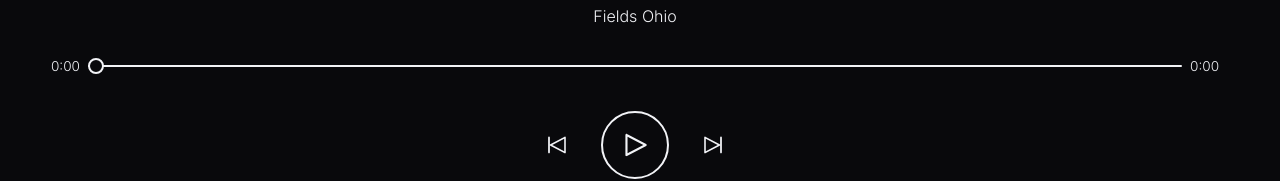
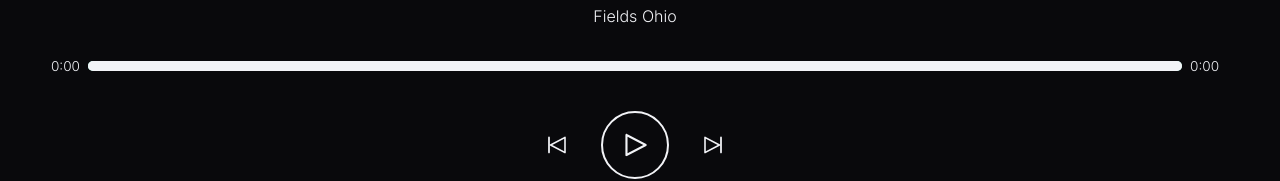
Before and after one commit to double-vee/next-music-player, a Next.js app: page / in a window 1280 px wide. Shown: the part 522-703 px from the top of the page. Built offline with nearby package versions, Linux system fonts and the light colour scheme.

Commit message:
Calculated playback progress and added it to the timeData state, re-styled the input using the progress value

```diff
--- a/src/components/Controls/Controls.jsx
+++ b/src/components/Controls/Controls.jsx
@@ -17,6 +17,7 @@ export default function Controls({
   const [timeData, setTimeData] = useState({
     currentTime: 0,
     duration: 0,
+    progress: 0,
   });
 
   useEffect(() => {
@@ -83,10 +84,21 @@ export default function Controls({
   };
 
   const updateTime = (e) => {
+    let progress = 0;
+    let duration = e.target.duration;
+    let currentTime = e.target.currentTime;
+
+    if (typeof duration === 'number' && duration > 0) {
+      progress = Math.floor((currentTime / duration) * 100);
+    }
+
+    console.log(duration, currentTime, progress);
+
     setTimeData({
       ...timeData,
-      currentTime: e.target.currentTime,
-      duration: e.target.duration,
+      currentTime,
+      duration,
+      progress,
     });
   };
 
@@ -103,6 +115,7 @@ export default function Controls({
     <div className="controls-wrapper">
       <div className="time-control">
         <p>{formatTime(timeData.currentTime)}</p>
+        <div className="input-wrapper">
           <input
             type="range"
             min={0}
@@ -110,6 +123,15 @@ export default function Controls({
             value={timeData.currentTime}
             onChange={setTime}
           />
+          <div
+            className="progress-indicator"
+            style={{
+              transform: `translateX(${
+                timeData.progress < 99 ? timeData.progress : 100
+              }%)`,
+            }}
+          ></div>
+        </div>
         <p>{timeData.duration ? formatTime(timeData.duration) : '0:00'}</p>
       </div>
       <div className="play-control">
--- a/src/styles/_controls.scss
+++ b/src/styles/_controls.scss
@@ -13,38 +13,51 @@
   align-items: center;
   gap: 0.5rem;
 
+  .input-wrapper {
+    display: flex;
+    align-items: center;
+    position: relative;
+    width: 100%;
+    overflow: clip;
+    border-radius: 16px;
+
+    .progress-indicator {
+      position: absolute;
+      top: 0;
+      left: 0;
+      width: 100%;
+      height: 10px;
+      background-color: $text;
+      pointer-events: none;
+    }
+
     input {
       width: 100%;
-    height: 2px;
-    border-radius: 4px;
-    background-color: $text;
+      height: 10px;
+      background-color: $accent;
       appearance: none;
       outline: none;
       cursor: pointer;
 
       &::-webkit-slider-thumb {
         appearance: none;
-      width: 16px;
-      height: 16px;
-      border: 2px solid $text;
-      border-radius: 50%;
-      background-color: $background;
+        width: 1px;
+        height: 10px;
+        background-color: $accent;
       }
 
       &::-moz-range-thumb {
-      width: 16px;
-      height: 16px;
-      border: 2px solid $text;
-      border-radius: 50%;
-      background-color: $background;
+        appearance: none;
+        width: 1px;
+        height: 10px;
+        border: none;
+        border-radius: 0;
+        background-color: $accent;
       }
 
-    &:focus-visible::-webkit-slider-thumb {
-      background-color: $text;
+      &:focus-visible + .progress-indicator {
+        background-color: $secondary;
       }
-
-    &:focus-visible::-moz-range-thumb {
-      background-color: $text;
     }
   }
 
```
Lines whose indentation alone changed are shown as unchanged.
